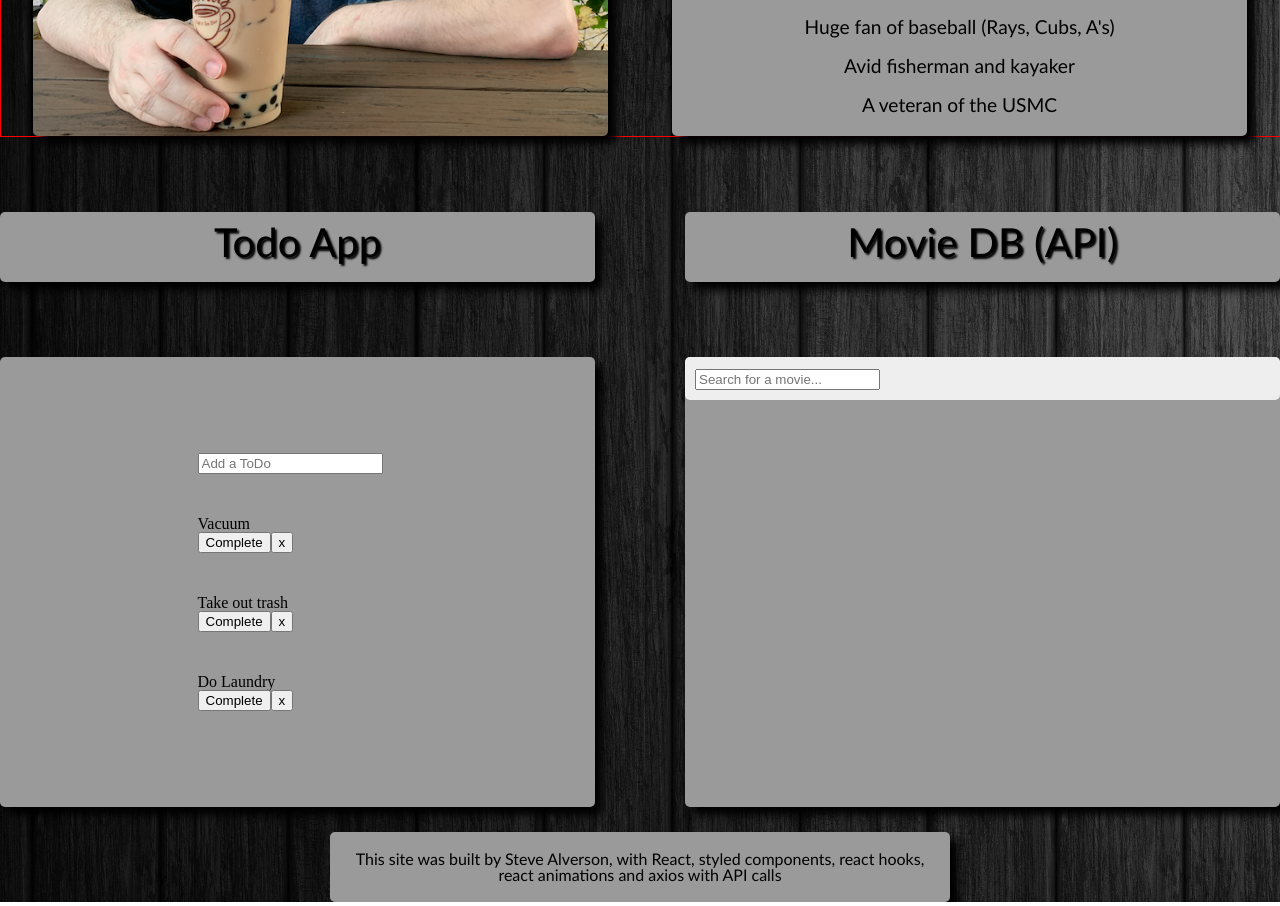
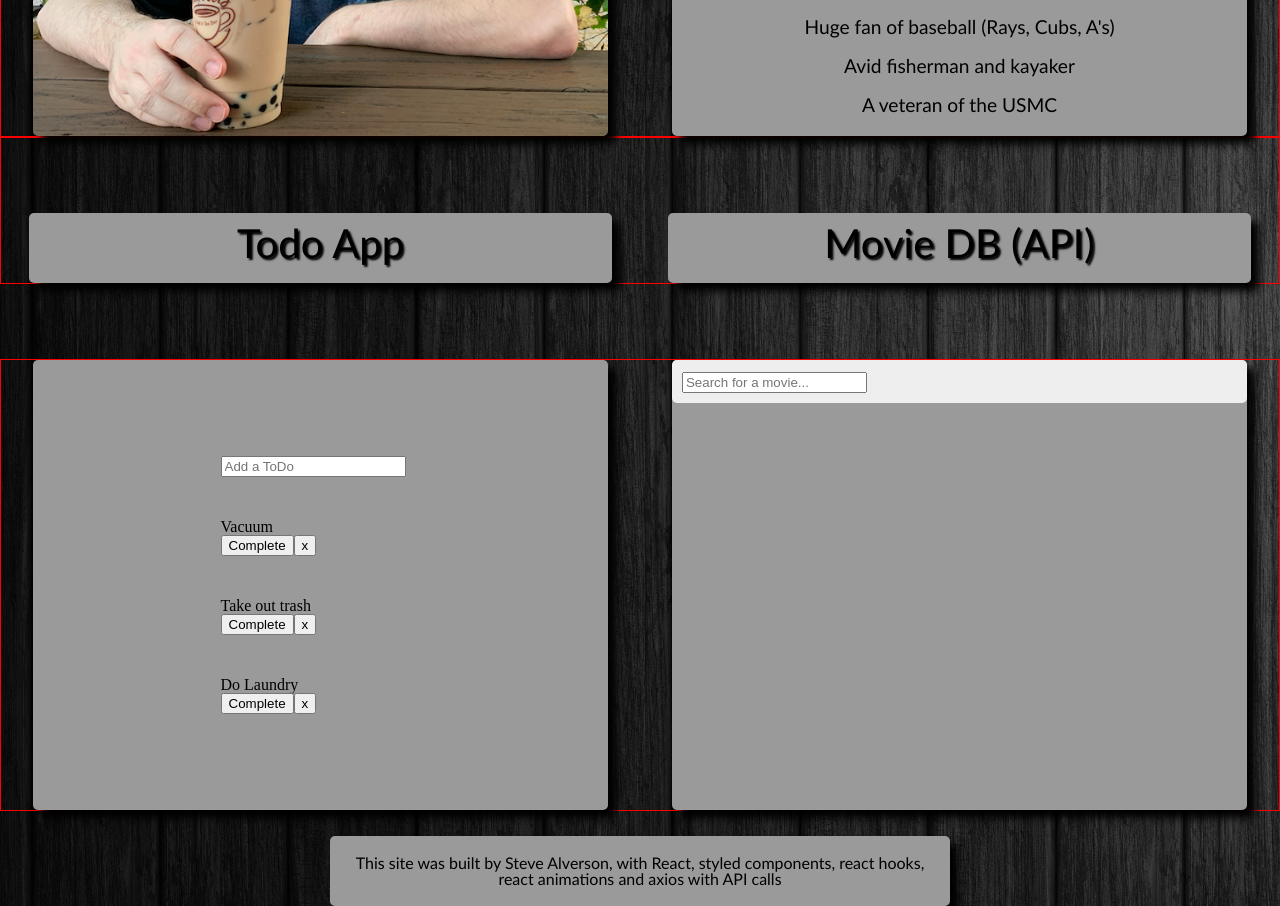
Before and after one commit to VaderSteve76/React-Portfolio, a React (Create React App) app in the folder portfolio/: page / in a window 1280 px wide. Shown: the part 480-1386 px from the top of the page. Built offline with nearby package versions, Linux system fonts and the light colour scheme; what react-animations would draw is missing.

Commit message:
Desktop view styling complete, will do tablet view next

```diff
--- a/portfolio/src/Components/AppContainer/AppContainerStyles.js
+++ b/portfolio/src/Components/AppContainer/AppContainerStyles.js
@@ -7,5 +7,6 @@ export const AppMain = styled.div`
   animation: 2.7s ${slideIn};
   margin-top: 75px;
   display: flex;
-  justify-content: space-between;
+  justify-content: space-around;
+  border: solid red 1px;
 `;
--- a/portfolio/src/Components/AppTitle/appTitleStyles.js
+++ b/portfolio/src/Components/AppTitle/appTitleStyles.js
@@ -6,12 +6,13 @@ const slideIn = keyframes`${slideInRight}`;
 export const MAIN = styled.div`
   animation: 2.7s ${slideIn};
   display: flex;
-  justify-content: space-between;
+  justify-content: space-around;
+  border: solid red 1px;
 `;
 
 export const TODO = styled.div`
   height: 50px;
-  width: 575px;
+  width: 44%;
   background: rgb(154, 154, 154);
   box-shadow: 8px 8px 8px black;
   border-radius: 5px;
@@ -25,7 +26,7 @@ export const TODO = styled.div`
 
 export const YouTube = styled.div`
 height: 50px;
-width: 575px;
+width: 44%;
 background: rgb(154, 154, 154);
 box-shadow: 8px 8px 8px black;
 border-radius: 5px;
--- a/portfolio/src/Components/MovieDB/MovieDBStyles.js
+++ b/portfolio/src/Components/MovieDB/MovieDBStyles.js
@@ -2,18 +2,16 @@ import styled from 'styled-components';
 
 export const MovieApp = styled.div`
   height: 450px;
-  width: 595px;
+  width: 45%;
   box-shadow: 8px 8px 8px black;
   border-radius: 5px;
   background: rgb(154, 154, 154);
-  // display: flex;
-  // align-items: center;
   justify-content: space-around;
 `;
 
 export const SearchBox = styled.div`
   display: block;
-  width: 575px;
+  width: 96.5%;
   padding: 10px;
   background-color: #eee;
   border-radius: 5px;
--- a/portfolio/src/Components/TodoApp/TodoAppStyles.js
+++ b/portfolio/src/Components/TodoApp/TodoAppStyles.js
@@ -2,7 +2,7 @@ import styled from 'styled-components';
 
 export const TodoApp = styled.div`
   height: 450px;
-  width: 595px;
+  width: 45%;
   box-shadow: 8px 8px 8px black;
   border-radius: 5px;
   background: rgb(154, 154, 154);
```
